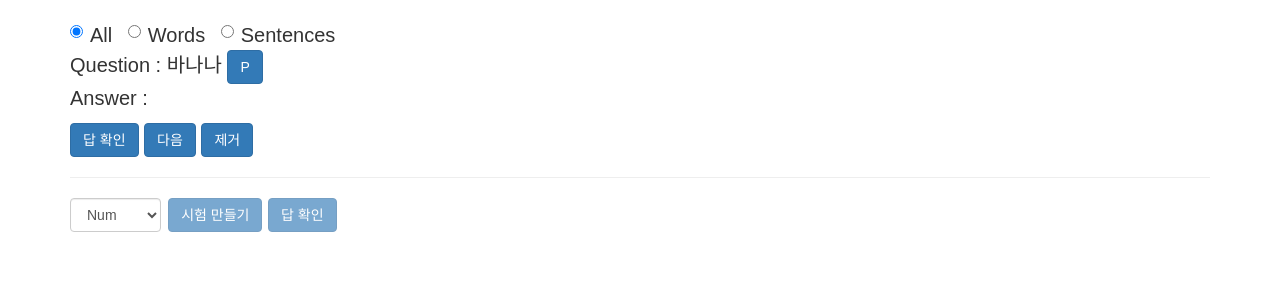
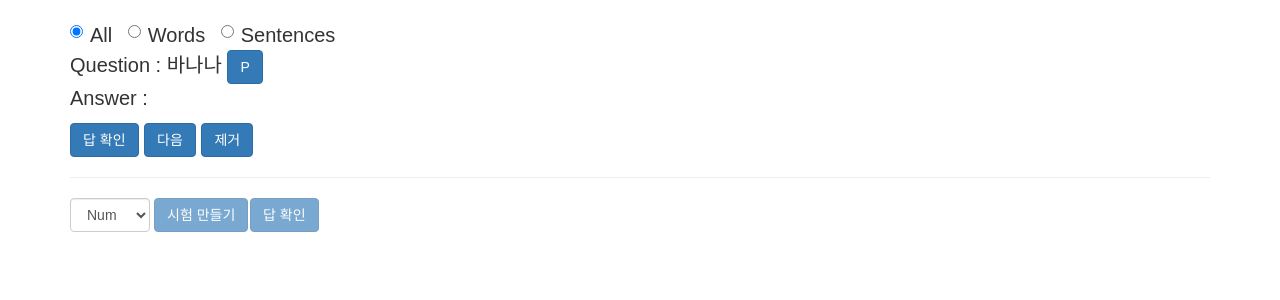
Before and after one commit to cjh5414/Memorist, a Django app: page /study/ in a window 1280 px wide. Shown: the part 52-352 px from the top of the page. Run offline with Django 3.2, Linux system fonts and the light colour scheme; a user stored in the database is signed in; data comes from the database, SQL or seed files in the repository; some libraries are stand-ins or nearby versions; some web fonts are replaced.

Commit message:
Change test button UI

```diff
--- a/memorist/wordlist/templates/study_word.html
+++ b/memorist/wordlist/templates/study_word.html
@@ -25,12 +25,19 @@
         {% endbuttons %}
     </div>
     <hr>
-    <div>
-        <select id="id_test_words_number_select" class="form-control col-sm-3" data-number="{{ numberOfWords }}" style="width: 8%; margin-right: 7px;" placeholder="Number">
+    <div class="form-group row" style="margin: 0">
+        <div class="col-xs-3" style="padding: 0; margin-right: 4px; width: 80px;">
+            <select id="id_test_words_number_select" class="form-control" data-number="{{ numberOfWords }}" style="margin: 0;">
                 <option disabled selected>Num</option>
             </select>
+        </div>
+        <div class="col-xs-3" style="padding: 0; width: 96px;">
             <button id="id_make_test_btn" type="button" class="btn btn-primary" disabled>시험 만들기</button>
+        </div>
+        <div class="col-xs-3" style="padding: 0; width: 96px;">
             <button id="id_check_test_answer_btn" type="button" class="btn btn-primary" value="off" disabled>답 확인</button>
+        </div>
+    </div>
     <table id="id_test_table" class="table table-hover" hidden>
         <tr>
             <th>#</th>
@@ -38,5 +45,4 @@
             <th width="49%">Answer</th>
         </tr>
     </table>
-    </div>
 {% endblock %}
```
Lines whose indentation alone changed are shown as unchanged.
